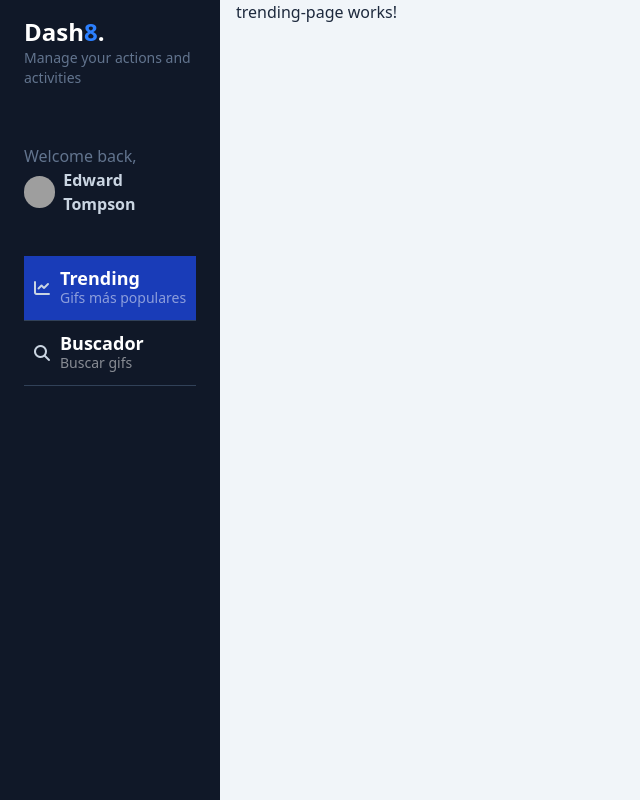
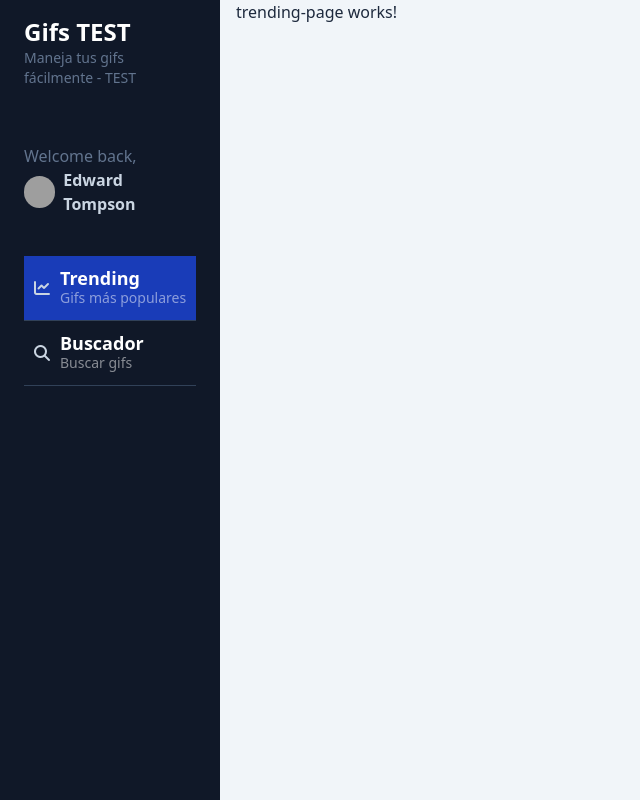
Before and after one commit to RicardoDev7/Gifs-App, an Angular app: page /dashboard/trending in a window 1280 px wide. Shown: the whole page, without its empty margins (0-640 px from the left). Built offline with nearby package versions, Linux system fonts and the light colour scheme; grey boxes are pictures that could not be loaded.

Commit message:
feat: variables de entorno y alias de rutas

```diff
--- a/angular.json
+++ b/angular.json
@@ -48,7 +48,13 @@
             "development": {
               "optimization": false,
               "extractLicenses": false,
-              "sourceMap": true
+              "sourceMap": true,
+              "fileReplacements": [
+                {
+                  "replace": "src/environments/environment.ts",
+                  "with": "src/environments/environment.development.ts"
+                }
+              ]
             }
           },
           "defaultConfiguration": "production"
--- a/src/app/gifs/components/gifs-menu/gifs-side-menu-header/gifs-side-menu-header.html
+++ b/src/app/gifs/components/gifs-menu/gifs-side-menu-header/gifs-side-menu-header.html
@@ -1,7 +1,7 @@
 
 <div id="logo" class="my-4 px-6">
-  <h1 class="text-lg md:text-2xl font-bold text-white">Dash<span class="text-blue-500">8</span>.</h1>
-  <p class="text-slate-500 text-sm">Manage your actions and activities</p>
+  <h1 class="text-lg md:text-2xl font-bold text-white">{{envs.companyName}}</h1>
+  <p class="text-slate-500 text-sm">{{envs.companySlogan}}</p>
 </div>
 <div id="profile" class="px-6 py-10">
   <p class="text-slate-500">Welcome back,</p>
--- a/src/app/gifs/components/gifs-menu/gifs-side-menu-header/gifs-side-menu-header.ts
+++ b/src/app/gifs/components/gifs-menu/gifs-side-menu-header/gifs-side-menu-header.ts
@@ -1,8 +1,11 @@
 import { Component } from '@angular/core';
+import { environment } from '@environments/environment';
 
 @Component({
   selector: 'app-gifs-side-menu-header',
   imports: [],
   templateUrl: './gifs-side-menu-header.html'
 })
-export class GifsSideMenuHeader { }
+export class GifsSideMenuHeader {
+  envs = environment;
+}
--- /dev/null
+++ b/src/environments/environment.development.ts
@@ -0,0 +1,5 @@
+export const environment = {
+  production: false,
+  companyName: 'Gifs TEST',
+  companySlogan: 'Maneja tus gifs fácilmente - TEST',
+};
--- /dev/null
+++ b/src/environments/environment.ts
@@ -0,0 +1,5 @@
+export const environment = {
+  production: true,
+  companyName: 'Gifs',
+  companySlogan: 'Maneja tus gifs fácilmente',
+};
--- a/tsconfig.json
+++ b/tsconfig.json
@@ -3,6 +3,10 @@
 {
   "compileOnSave": false,
   "compilerOptions": {
+    "baseUrl": ".",
+    "paths": {
+      "@environments/*": ["src/environments/*"]
+    },
     "strict": true,
     "noImplicitOverride": true,
     "noPropertyAccessFromIndexSignature": true,
```
